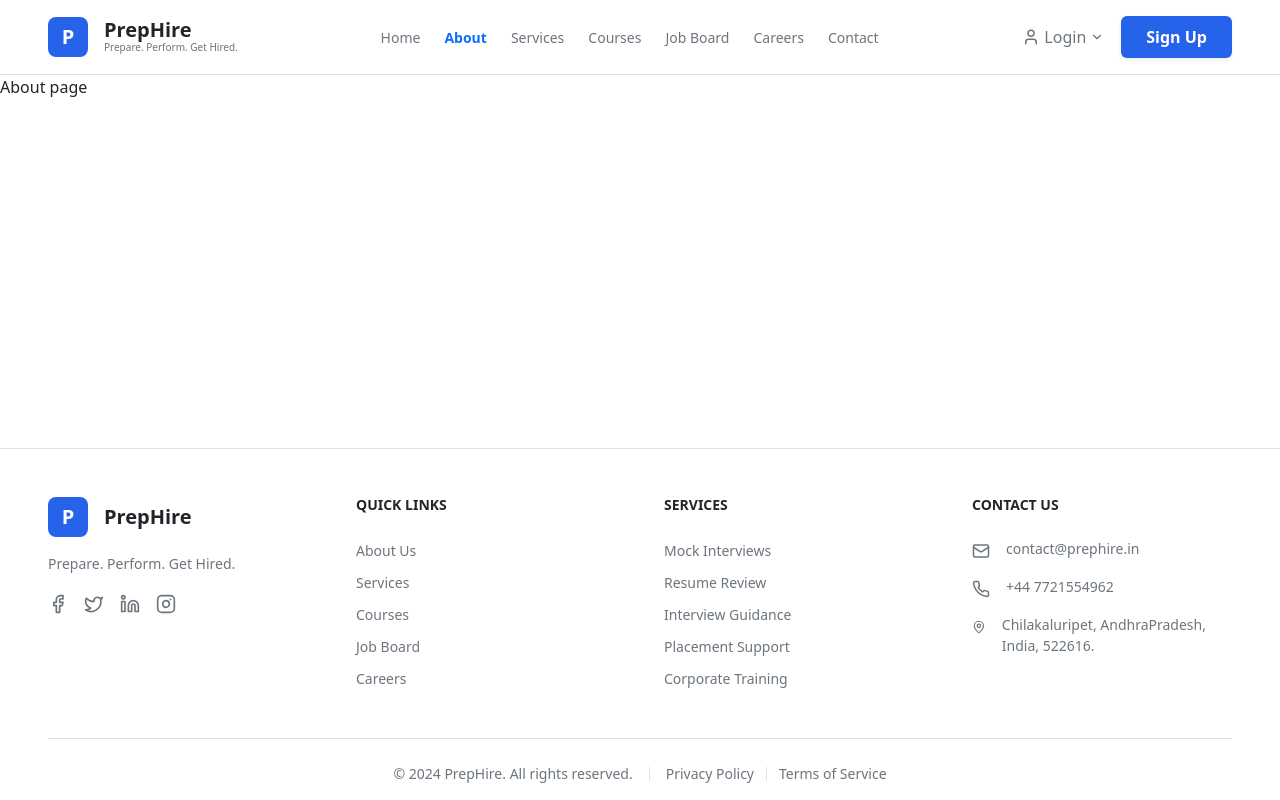
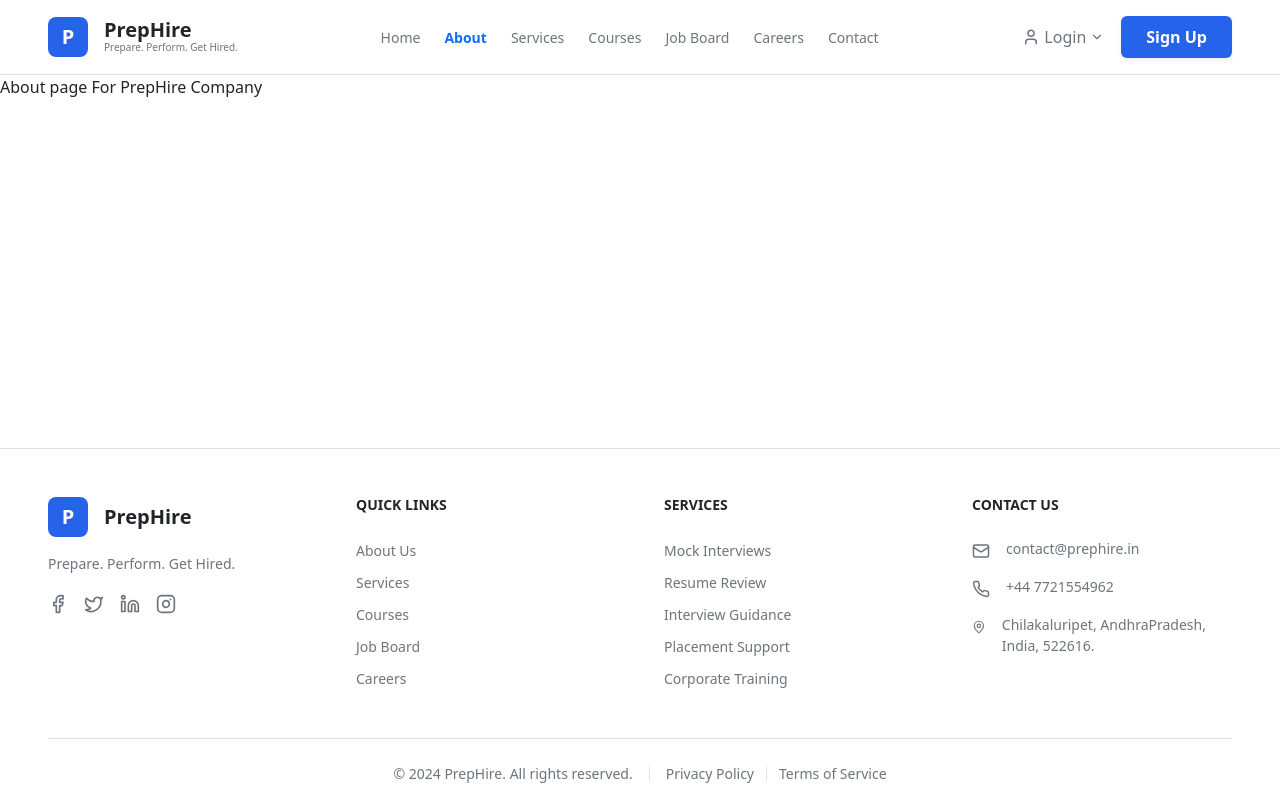
Before and after one commit to basavaadarsh/prephire-platform, a React (Vite) app: page /about in a window 1280 px wide. Built offline with nearby package versions, Linux system fonts and the light colour scheme.

Commit message:
Update About.jsx

```diff
--- a/src/pages/About.jsx
+++ b/src/pages/About.jsx
@@ -3,7 +3,7 @@ import React from 'react';
 const About = () => {
     return (
         <div >
-           <p>About page</p>
+           <p>About page For PrepHire Company</p>
         </div>
     );
 };
```
